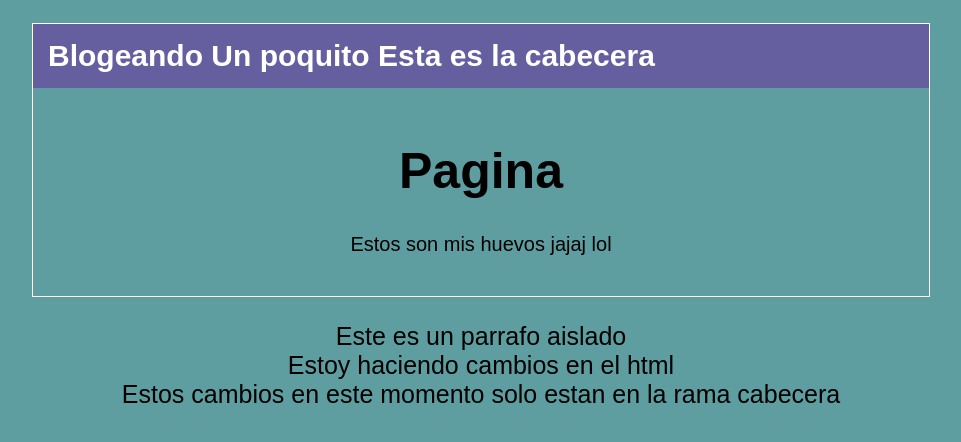
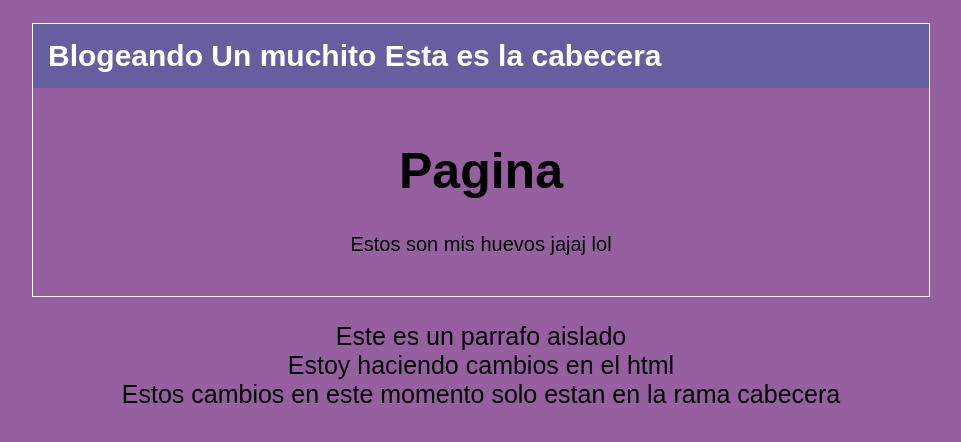
Before and after one commit to GersenX3/cursoGitGithub, a plain HTML site: page index.html in a window 1280 px wide. Shown: the whole page, without its empty margins (159-1120 px from the left). Drawn offline with Linux system fonts and the light colour scheme.

Commit message:
Se cambio el color de fondo a un rosa y en el span se cambio poquito a muchito

```diff
--- a/css/style.css
+++ b/css/style.css
@@ -1,6 +1,6 @@
 body
 {
-    background-color: cadetblue;
+    background-color: rgb(149, 95, 160);
     text-align: center;
     font-family:Arial, Helvetica, sans-serif;
     font-size: 20px;
--- a/index.html
+++ b/index.html
@@ -12,7 +12,7 @@
     <div id ="container">
         <div id="cabecera">
             Blogeando
-            <span id="tagline">Un poquito</span>
+            <span id="tagline">Un muchito</span>
             Esta es la cabecera
         </div>
         <div id="post">
```
